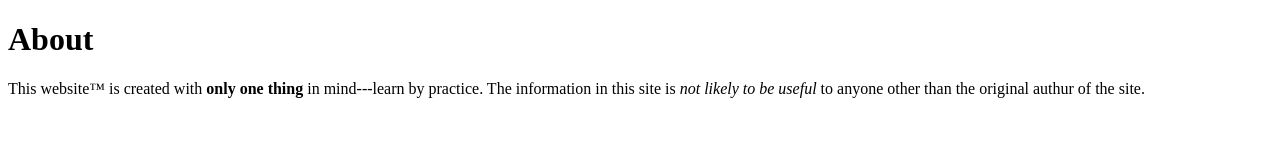
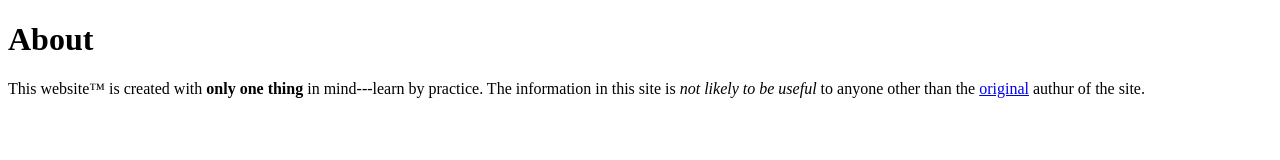
Before and after one commit to ieatfish/website, a plain HTML site: page about.html in a window 1280 px wide. Drawn offline with Linux system fonts and the light colour scheme.

Commit message:
Add link to google.com

```diff
--- a/about.html
+++ b/about.html
@@ -5,7 +5,7 @@
 	</head>
 	<body>
 		<h1>About</h1>
-		<p>This website™ is created with <strong>only one thing</strong> in mind---learn by practice. The information in this site is <em>not likely to be useful</em> to anyone other than the original authur of the site.
+		<p>This website™ is created with <strong>only one thing</strong> in mind---learn by practice. The information in this site is <em>not likely to be useful</em> to anyone other than the <a href="http://www.google.com">original</a> authur of the site.
 		</p>
 	</body>
 </html>
```
